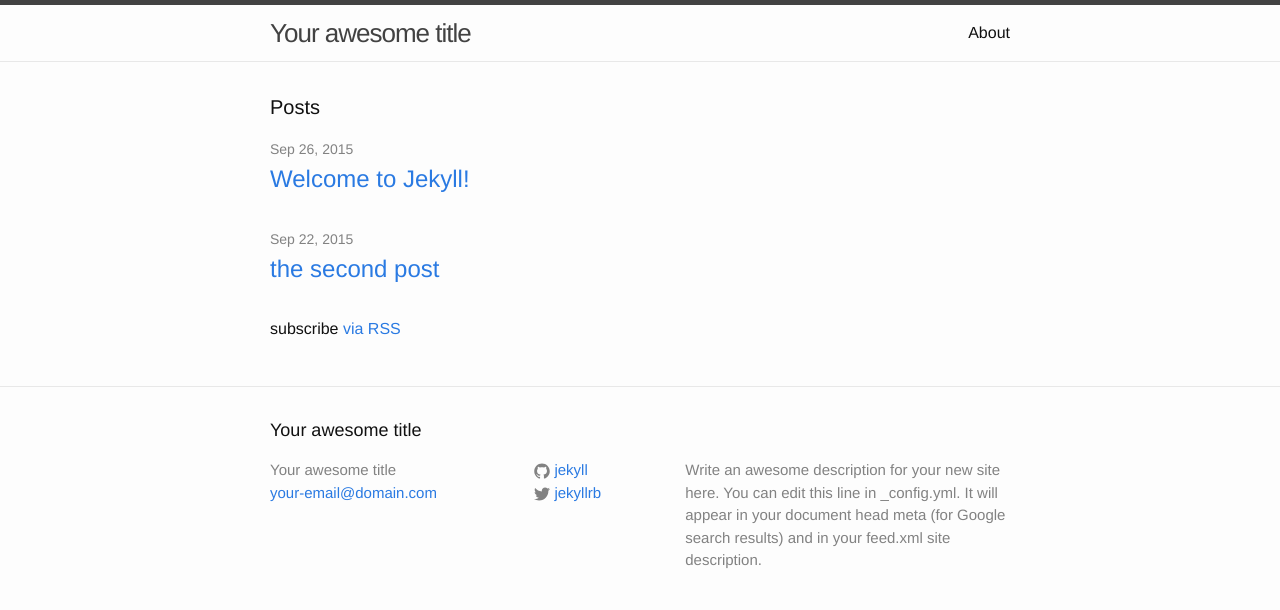
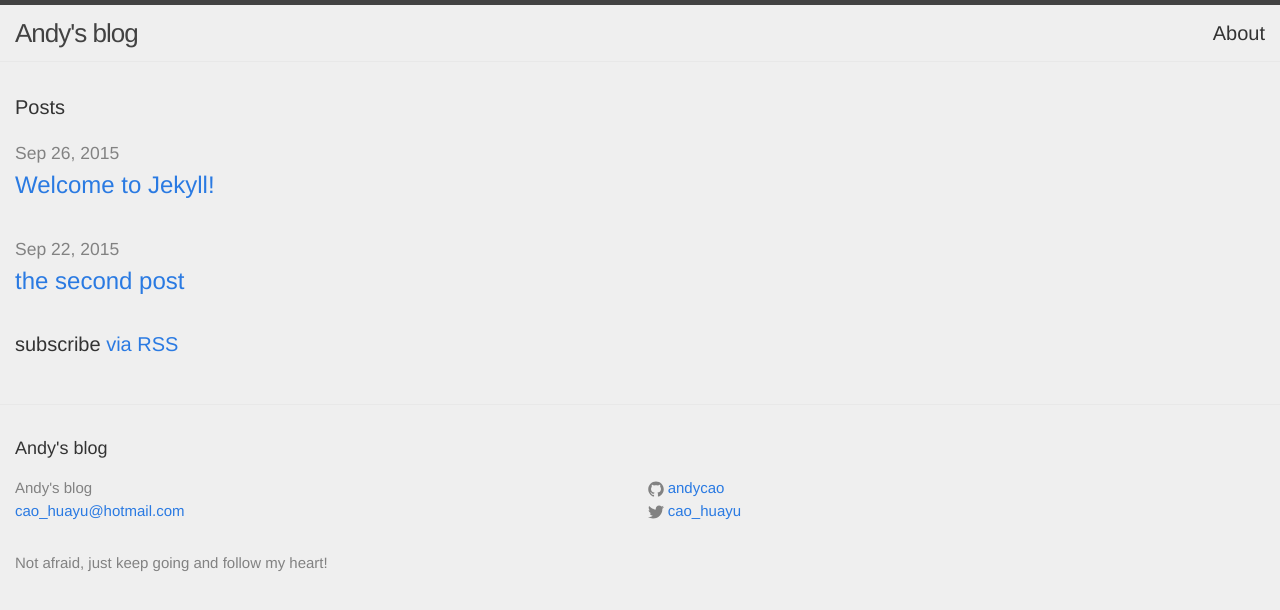
Before and after one commit to andycao/andycao.github.io, a Jekyll site: the page built from blogs/index.html, in a window 1280 px wide. Shown: the top 610 px of the page. Built offline with Jekyll 4.4.1, drawn with Linux system fonts in a browser that asks for light colours.

Commit message:
main.sass

```diff
--- a/blogs/_config.yml
+++ b/blogs/_config.yml
@@ -1,14 +1,12 @@
 # Site settings
-title: Your awesome title
-email: your-email@domain.com
+title: Andy's blog
+email: cao_huayu@hotmail.com
 description: > # this means to ignore newlines until "baseurl:"
-  Write an awesome description for your new site here. You can edit this
-  line in _config.yml. It will appear in your document head meta (for
-  Google search results) and in your feed.xml site description.
+  Not afraid, just keep going and follow my heart!
 baseurl: "" # the subpath of your site, e.g. /blog/
-url: "http://yourdomain.com" # the base hostname & protocol for your site
-twitter_username: jekyllrb
-github_username:  jekyll
+url: "http://andyopen.com" # the base hostname & protocol for your site
+twitter_username: cao_huayu
+github_username:  andycao
 
 # Build settings
 markdown: kramdown
--- a/blogs/_sass/_syntax-highlighting.scss
+++ b/blogs/_sass/_syntax-highlighting.scss
@@ -1,3 +1,4 @@
+/**
 /**
  * Syntax highlighting styles
  */
--- a/blogs/css/main.scss
+++ b/blogs/css/main.scss
@@ -1,4 +1,5 @@
 ---
+layout: null
 # Only the main Sass file needs front matter (the dashes are enough)
 ---
 @charset "utf-8";
@@ -7,14 +8,14 @@
 
 // Our variables
 $base-font-family: Helvetica, Arial, sans-serif;
-$base-font-size:   16px;
+$base-font-size:   20px;
 $small-font-size:  $base-font-size * 0.875;
 $base-line-height: 1.5;
 
 $spacing-unit:     30px;
 
-$text-color:       #111;
-$background-color: #fdfdfd;
+$text-color:       #333;
+$background-color: #efefef;
 $brand-color:      #2a7ae2;
 
 $grey-color:       #828282;
@@ -22,10 +23,10 @@ $grey-color-light: lighten($grey-color, 40%);
 $grey-color-dark:  darken($grey-color, 25%);
 
 // Width of the content area
-$content-width:    800px;
+$content-width:    1400px;
 
 $on-palm:          600px;
-$on-laptop:        800px;
+$on-laptop:        1400px;
 
 
 
```
